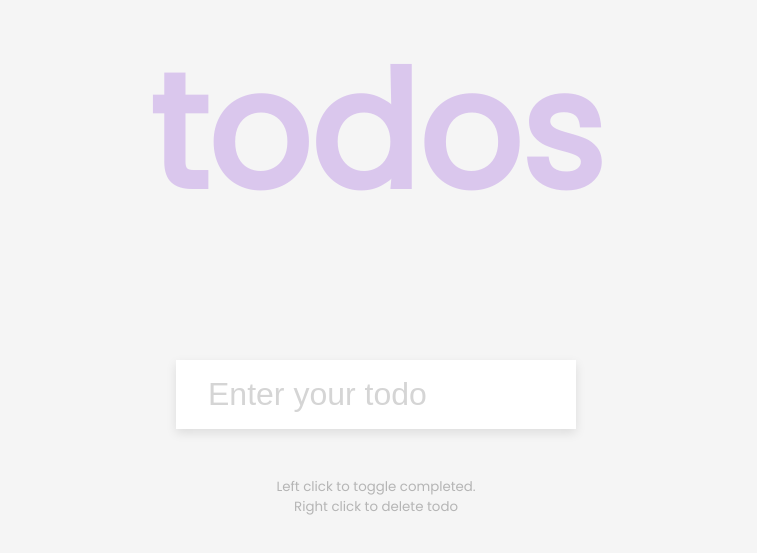
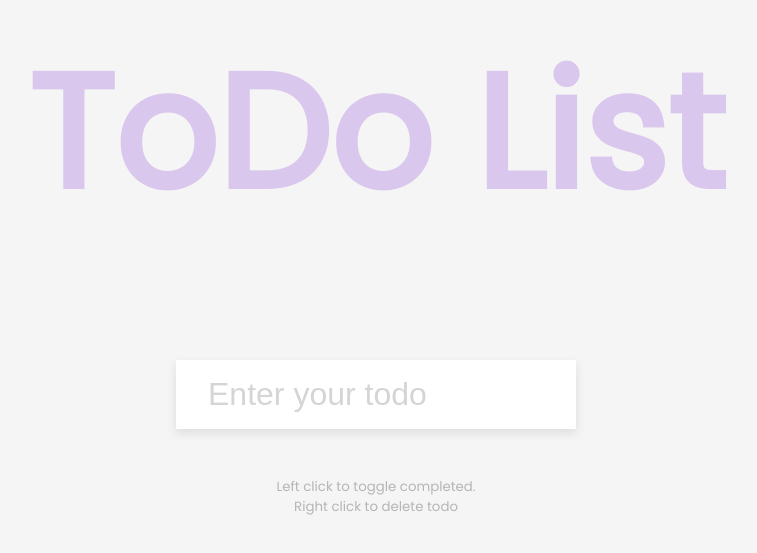
Before and after one commit to shaheent-t11/ToDo, a plain HTML site: page index.html in a window 1280 px wide. Shown: the part 189-742 px from the top of the page, without its empty margins (264-1021 px from the left). Drawn offline with Linux system fonts and the light colour scheme.

Commit message:
second commit

```diff
--- a/index.html
+++ b/index.html
@@ -7,7 +7,7 @@
     <title>Todo List</title>
   </head>
   <body>
-    <h1>todos</h1>
+    <h1>ToDo List</h1>
     <form id="form">
       <input type="text" class="input" id="input" placeholder="Enter your todo" autocomplete="off">
 
```
